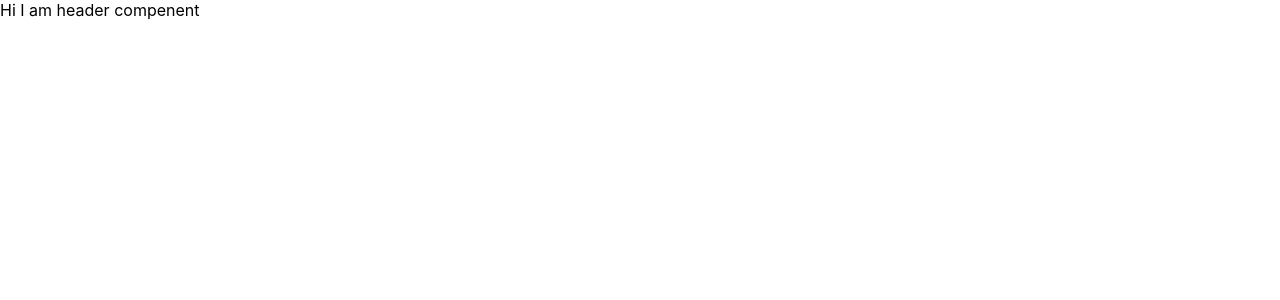
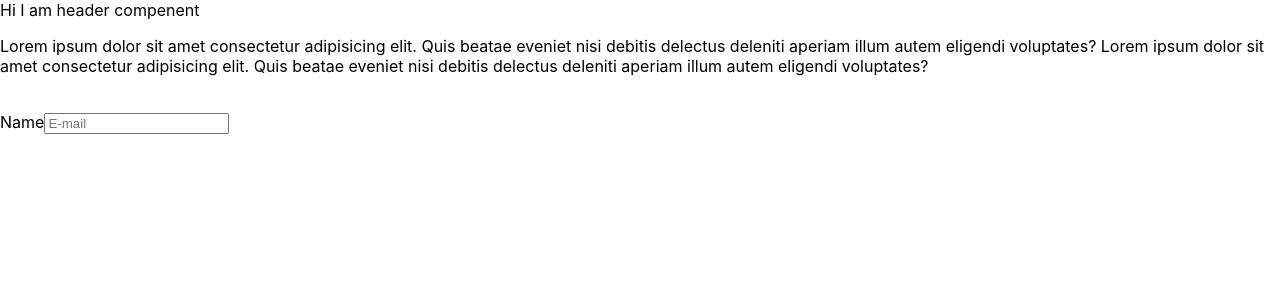
Before and after one commit to ogulcankirtay/components, a React (Create React App) app: page / in a window 1280 px wide. Shown: the top 300 px of the page. Built offline with nearby package versions, Linux system fonts and the light colour scheme.

Commit message:
jsx_rules_learned

```diff
--- a/src/App.js
+++ b/src/App.js
@@ -1,10 +1,17 @@
 import './App.css';
 import Header from './components/header';
+
 function App(){
   return(
-    <div>
+    <>
       <Header></Header>
-    </div>
+      <p className='my_paragraph'>Lorem ipsum dolor sit amet consectetur adipisicing elit. Quis beatae eveniet nisi debitis delectus deleniti aperiam illum autem eligendi voluptates? Lorem ipsum dolor sit amet consectetur adipisicing elit. Quis beatae eveniet nisi debitis delectus deleniti aperiam illum autem eligendi voluptates?</p>
+      <br/>
+      <label htmlFor='my_input'>
+        Name
+        <input id='my_input' placeholder='E-mail'></input>
+      </label>
+    </>
   );
 }
 export default App;
```
Also changed, not shown: 1 other file (tests, documents, lock files or other folders).
